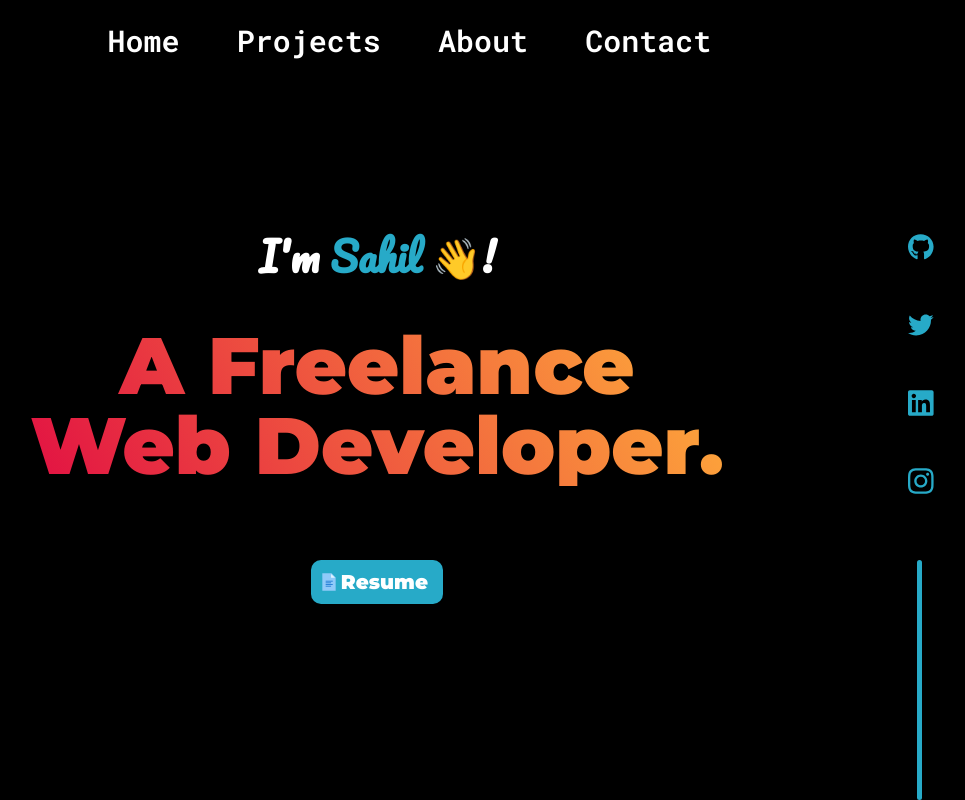
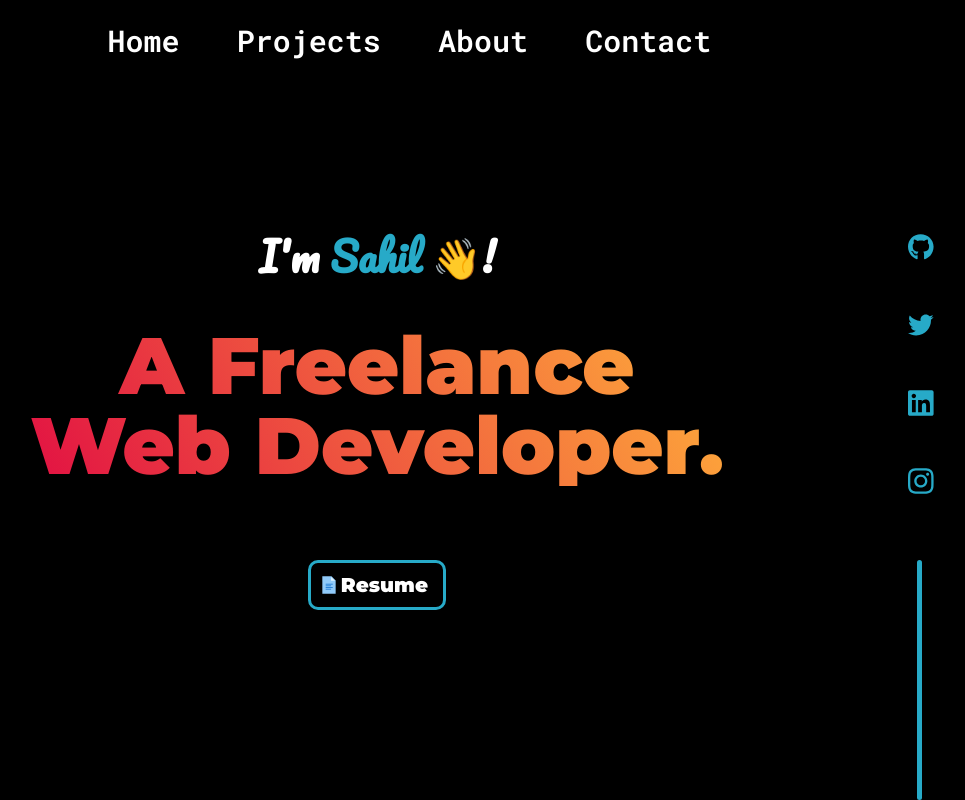
Before and after one commit to sahilkakwani9/React-Portfolio, a React (Create React App) app: page / in a window 1280 px wide. Shown: the whole page, without its empty margins (263-1228 px from the left). Built offline with nearby package versions, Linux system fonts and the light colour scheme.

Commit message:
Hero minor changes

```diff
--- a/src/components/Hero.css
+++ b/src/components/Hero.css
@@ -65,14 +65,15 @@ body {
 .content button {
 
     font-family: 'Montserrat';
-    border: transparent;
+    /* border: transparent; */
+    background-color: transparent;
     font-size: 20px;
     margin-top: 3%;
     border-radius: 10px;
     padding: 10px 15px;
     padding-left: 30px;
     position: relative;
-    background-color: #27aac8;
+    border: 3px solid #27aac8;
 
     /* border-color: #ffffff; */
 }
@@ -97,9 +98,9 @@ body {
 .content button:hover {
     transition: 0.2s ease-in-out;
     background: #27aac8;
-    border: #27aac8;
-    padding: 10px 20px;
-    padding-left: 35px;
+    border: 3px solid #27aac8;
+    /* padding: 10px 20px;
+    padding-left: 35px; */
 }
 
 .links-wrap {
```
Also changed, not shown: 2 other files (tests, documents, lock files or other folders).
